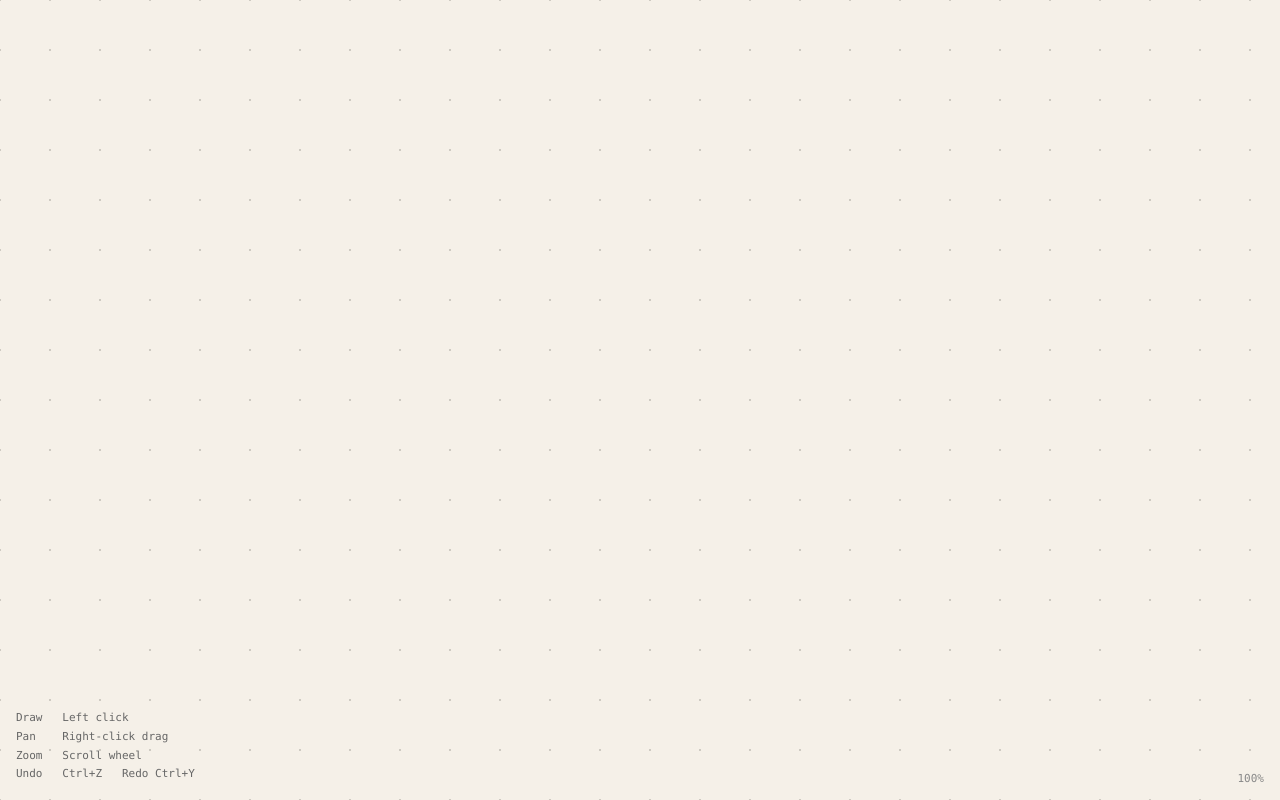
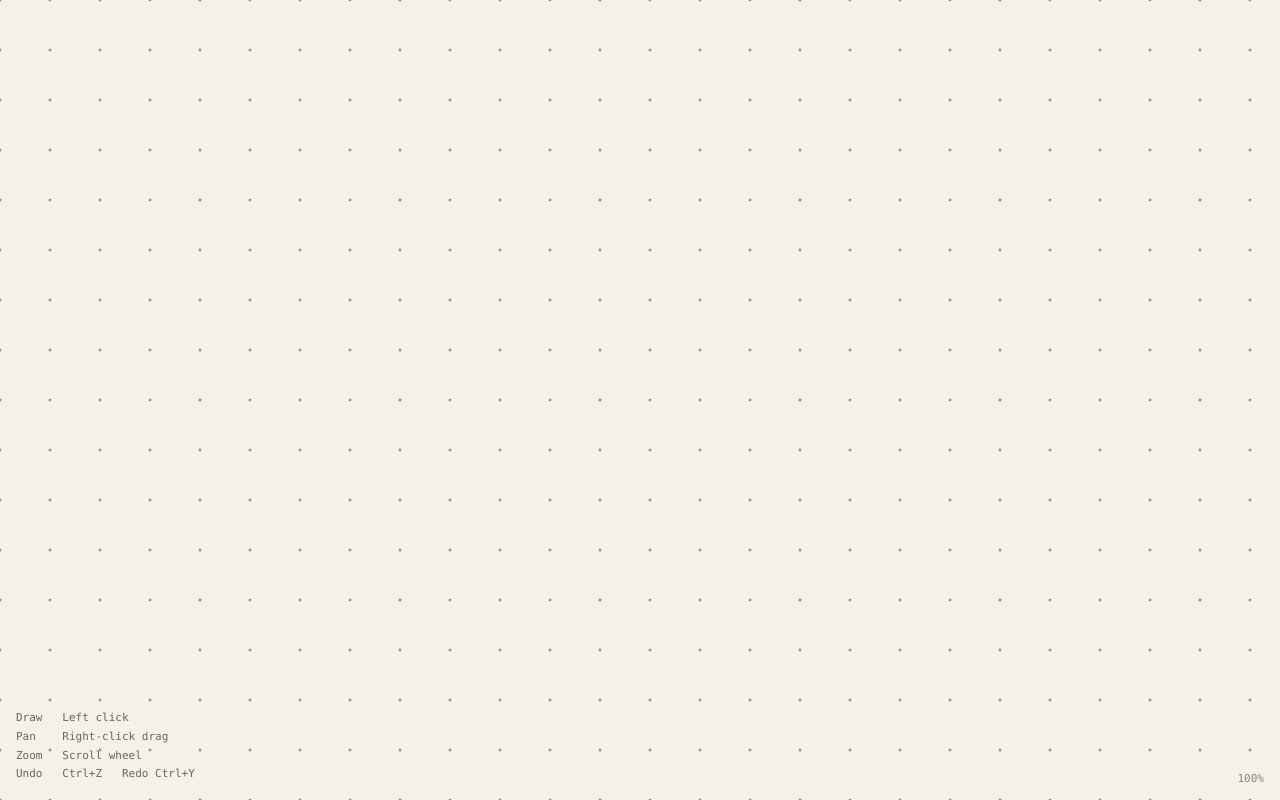
Before and after one commit to K-Schmitt/InfiniteDraw, a website built with Vite: page client/index.html in a window 1280 px wide. Built offline with nearby package versions, Linux system fonts and the light colour scheme; animation ran at ten frames a second.

Commit message:
fix(canvas): visible grid, block canvas, force resize on init

```diff
--- a/client/index.html
+++ b/client/index.html
@@ -7,7 +7,8 @@
     <style>
       * { margin: 0; padding: 0; box-sizing: border-box; }
       html, body { width: 100%; height: 100%; overflow: hidden; background: #1a1a1a; }
-      #app { width: 100%; height: 100%; cursor: crosshair; }
+      #app { position: relative; width: 100%; height: 100%; cursor: crosshair; }
+      #app canvas { display: block; position: absolute; top: 0; left: 0; }
 
       #hud {
         position: fixed;
--- a/client/src/app/GridBackground.ts
+++ b/client/src/app/GridBackground.ts
@@ -1,16 +1,16 @@
 import { Graphics } from 'pixi.js';
 import type { Camera } from '@shared/camera';
 
-const BASE_SPACING = 50; // world-space units between dots
-const DOT_RADIUS = 1.0;
-const DOT_COLOR = 0xc0bdb5;
+const BASE_SPACING = 50;
+const DOT_RADIUS = 1.5;
+const DOT_COLOR = 0x9e9a92;
 
 /**
  * Dot-grid layer rendered in screen space each frame.
  * The Graphics object sits on app.stage (not worldContainer) so its
  * coordinates are screen pixels — the camera transform is applied manually.
  *
- * Adaptive spacing: when the projected spacing would be < 10px the grid
+ * Adaptive spacing: when the projected spacing would be < 12px the grid
  * steps up to the next power-of-ten multiple so dot density stays constant.
  */
 export class GridBackground {
@@ -22,13 +22,12 @@ export class GridBackground {
     const spacing = adaptiveSpacing(BASE_SPACING, camera.zoom);
     const screenSpacing = spacing * camera.zoom;
 
-    // First dot column/row in screen space
     const startWorldX = Math.floor(camera.x / spacing) * spacing;
     const startWorldY = Math.floor(camera.y / spacing) * spacing;
     const startScreenX = (startWorldX - camera.x) * camera.zoom;
     const startScreenY = (startWorldY - camera.y) * camera.zoom;
 
-    this.graphics.beginPath();
+    // Accumulate all dots into one fill call for performance.
     for (let sx = startScreenX; sx <= screenWidth + screenSpacing; sx += screenSpacing) {
       for (let sy = startScreenY; sy <= screenHeight + screenSpacing; sy += screenSpacing) {
         this.graphics.circle(sx, sy, DOT_RADIUS);
@@ -40,7 +39,7 @@ export class GridBackground {
 
 function adaptiveSpacing(base: number, zoom: number): number {
   let spacing = base;
-  while (spacing * zoom < 10) spacing *= 10;
-  while (spacing * zoom > 150) spacing /= 10;
+  while (spacing * zoom < 12) spacing *= 10;
+  while (spacing * zoom > 120) spacing /= 10;
   return spacing;
 }
--- a/client/src/app/PixiApp.ts
+++ b/client/src/app/PixiApp.ts
@@ -45,6 +45,8 @@ export class PixiApp {
     });
 
     container.appendChild(this.app.canvas as HTMLCanvasElement);
+    // Force correct dimensions now that the canvas is in the DOM.
+    this.app.resize();
 
     this.camera = new CameraController();
     this.state = new CanvasState();
```
